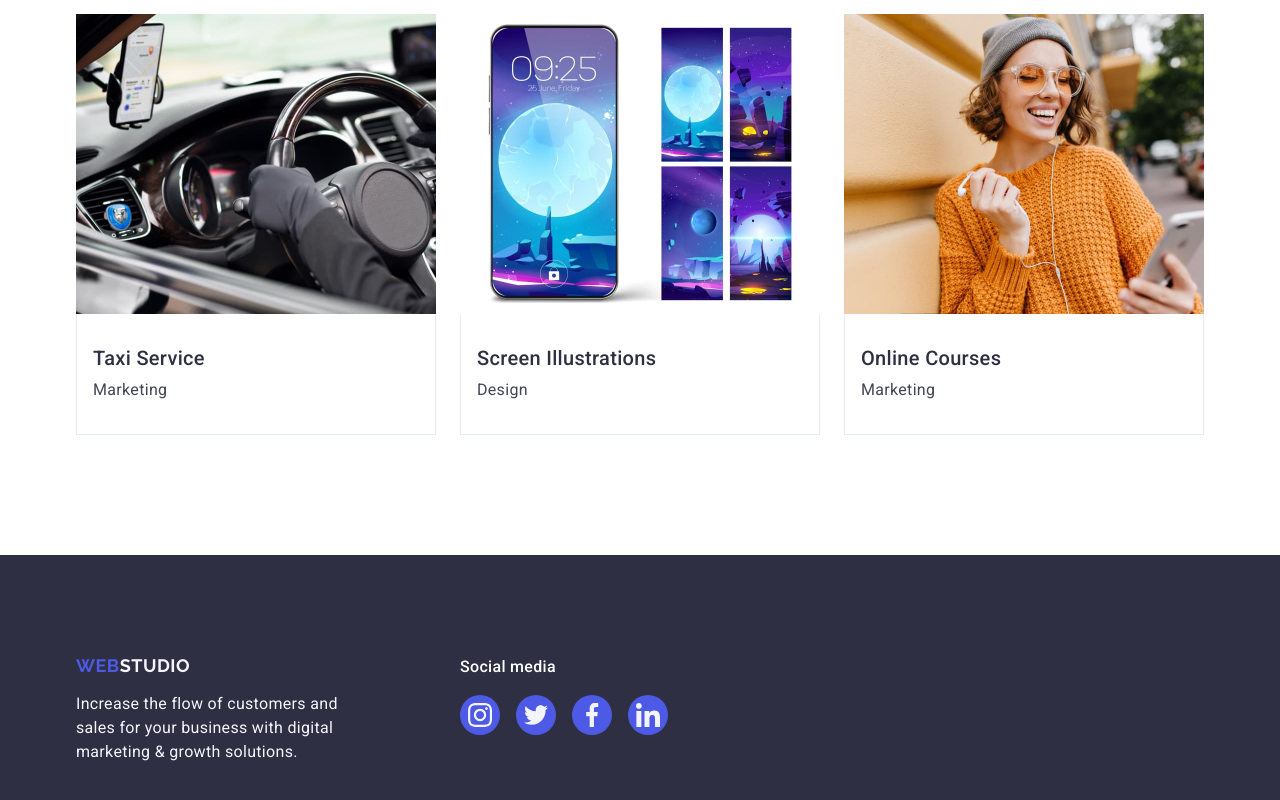
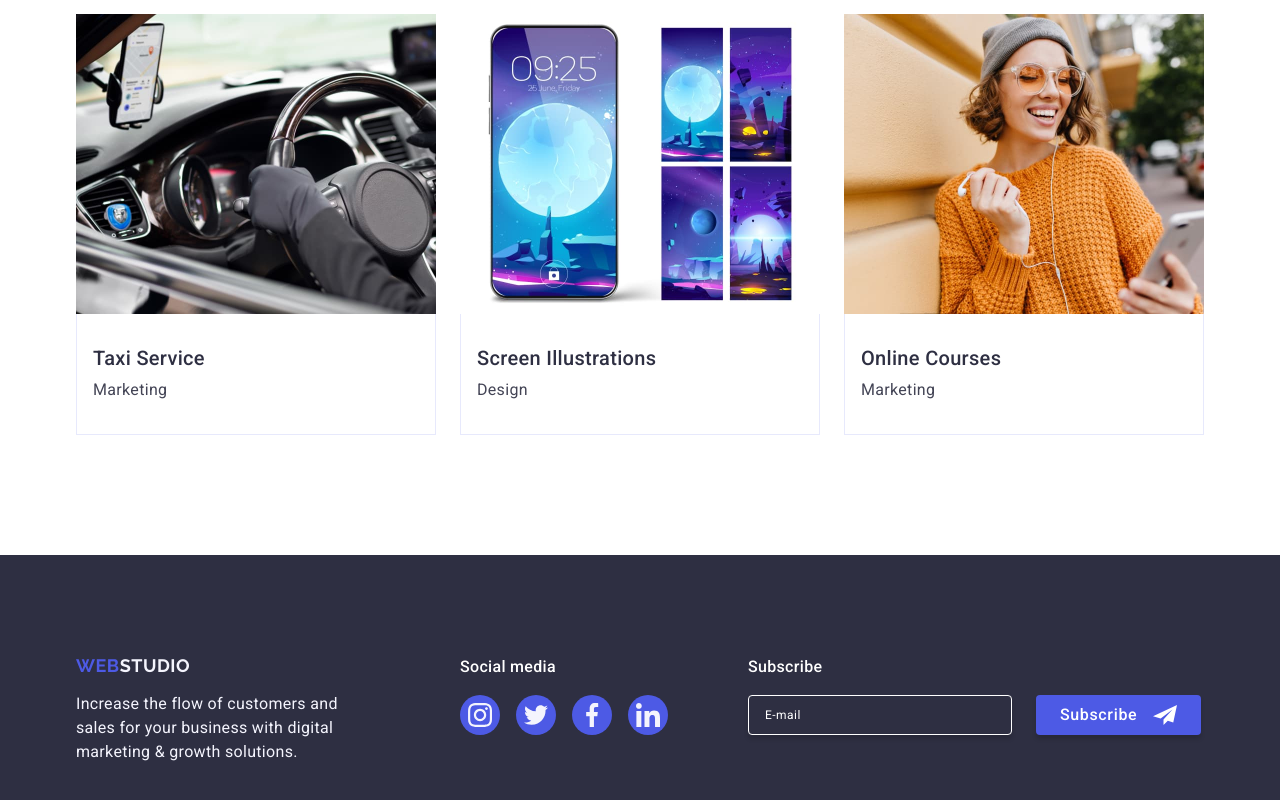
Before and after one commit to arthurpavlov638/goit-markup-hw-05, a plain HTML site: page index.html in a window 1280 px wide. Shown: the part 2628-3428 px from the top of the page. Drawn offline with nearby package versions, Linux system fonts and the light colour scheme; files whose address does not match are found by name.

Commit message:
add files

```diff
--- a/css/styles.css
+++ b/css/styles.css
@@ -212,6 +212,7 @@ button {
   display: block;
   margin: 0 auto;
   margin-top: 48px;
+  transition: background-color 250ms cubic-bezier(0.4, 0, 0.2, 1);
 }
 
 .button:hover,
@@ -472,14 +473,28 @@ color: #434455;
   color: #f4f4fd;
 }
 
+.footer-social {
+  margin-right: 80px;
+}
+
+.footer-form {
+  display: flex;
+  gap: 24px;
+}
+.footer-form_label {
+  display: flex;
+  align-items: center;
+}
+
 .footer-descr {
   color: #f4f4fd;
   max-width: 264px;
+  display: flex;
 }
 
 .footer-social-text {
   font-weight: 500;
-  color: #fff;
+  color: #ffffff;
   margin-bottom: 16px;
 }
 
@@ -504,3 +519,53 @@ color: #434455;
   background-color: #31d0aa;
   transition: background-color 250ms cubic-bezier(0.4, 0, 0.2, 1);
 }
+
+
+
+.footer-input {
+  border: 1px solid #ffffff;
+  border-radius: 4px;
+  background-color: transparent;
+  padding-left: 16px;
+  min-width: 264px;
+  min-height: 40px;
+  box-shadow: 0 4px 4px 0 rgba(0, 0, 0, 0.15);
+  font-size: 12px;
+  color: #ffffff;
+  line-height: 2;
+  letter-spacing: 0.04em;
+}
+
+.footer-input::placeholder {
+  color: #ffffff;
+}
+
+.footer-btn {
+  display: flex;
+  min-width: 165px;
+  height: 40px;
+  border-radius: 4px;
+  border: none;
+  background-color: #4d5ae5;
+  color: #ffffff;
+  padding: 8px 24px;
+  align-items: center;
+  justify-content: center;
+  box-shadow: 0 4px 4px 0 rgba(0, 0, 0, 0.15);
+  transition: background-color 250ms cubic-bezier(0.4, 0, 0.2, 1);
+  cursor: pointer;
+  font-weight: 500;
+  line-height: 1.5;
+  letter-spacing: 0.04em;
+}
+
+.footer-btn:focus,
+.footer-btn:hover {
+  background-color: #404bbf;
+  transition: background-color 250ms cubic-bezier(0.4, 0, 0.2, 1);
+}
+
+.icon-send-btn {
+  fill: #fff;
+  margin-left: 16px;
+}
--- a/index.html
+++ b/index.html
@@ -491,7 +491,7 @@
             </p>
           </div>
           <div class="footer-social">
-            <p class="footer-descr footer-social-text">Social media</p>
+            <p class="footer-social-text">Social media</p>
             <ul class="footer-icon">
               <li class="social-list">
                 <a
@@ -539,6 +539,26 @@
               </li>
             </ul>
           </div>
+          <div class="footer-subscribe">
+            <p class="footer-social-text">Subscribe</p>
+            <form class="footer-form">
+              <label class="footer-form_label" for="footer-email">
+                <input
+                  class="footer-input"
+                  type="email"
+                  id="footer-email"
+                  name="footer-email"
+                  placeholder="E-mail"
+                />
+              </label>
+              <button class="footer-btn" type="submit">
+                Subscribe
+                <svg class="icon-send-btn" width="24" height="24">
+                  <use href="./images/newicons.svg#icon-telegramicon"></use>
+                </svg>
+              </button>
+            </form>
+          </div>
         </div>
       </footer>
 
```
Also changed, not shown: images/newicons.svg (added).
